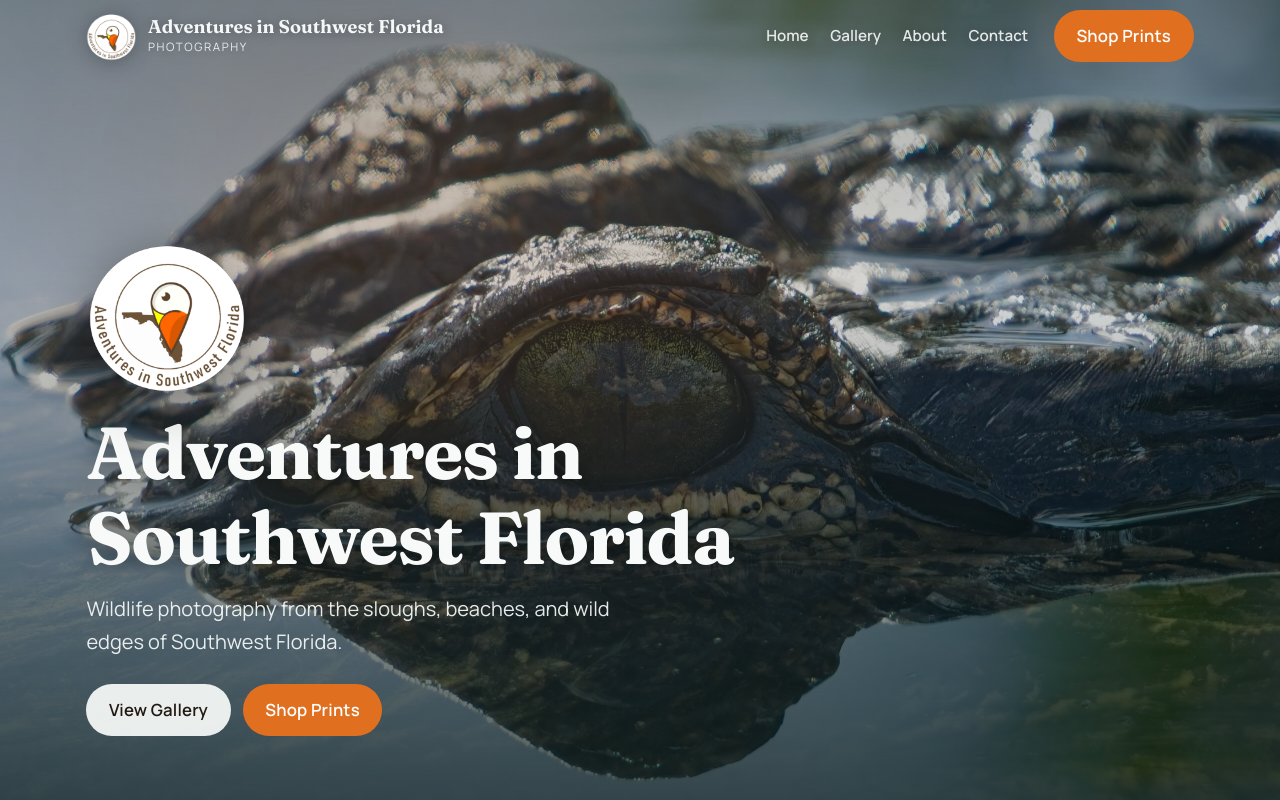
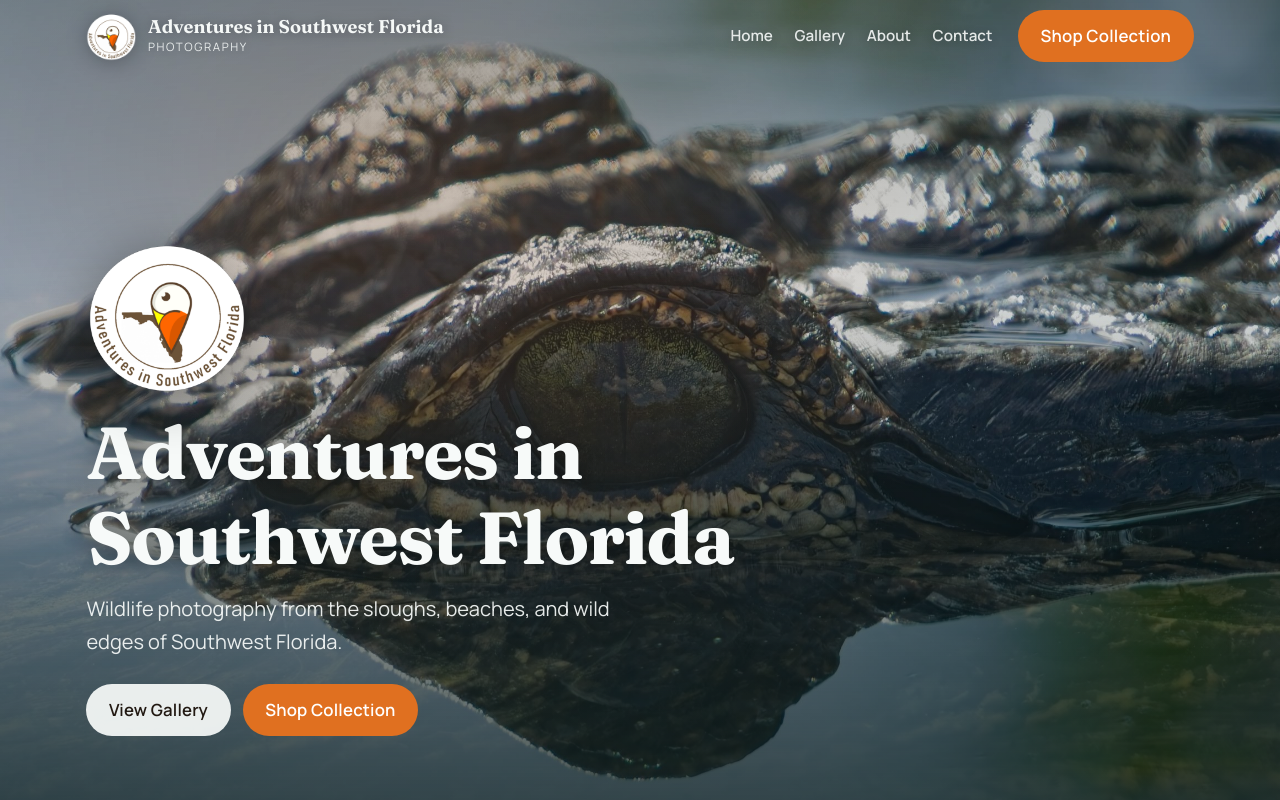
Before and after one commit to achuzan/adventuresswflorida.com, a React (Vite) app: page / in a window 1280 px wide. Shown: the top 800 px of the page. Built offline with nearby package versions, Linux system fonts and the light colour scheme; no server answers.

Commit message:
changing the shop button

```diff
--- a/src/components/Header.tsx
+++ b/src/components/Header.tsx
@@ -76,7 +76,7 @@ export function Header() {
             </NavLink>
           ))}
           <a className="btn btn--accent site-nav__shop" href={site.shopUrl}>
-            Shop Prints
+            Shop Collection
           </a>
         </nav>
       </div>
--- a/src/pages/HomePage.tsx
+++ b/src/pages/HomePage.tsx
@@ -39,7 +39,7 @@ export function HomePage() {
               View Gallery
             </Link>
             <a className="btn btn--accent" href={site.shopUrl}>
-              Shop Prints
+              Shop Collection
             </a>
           </div>
         </div>
--- a/src/pages/PhotoPage.tsx
+++ b/src/pages/PhotoPage.tsx
@@ -53,7 +53,7 @@ export function PhotoPage() {
           </p>
           <div className="photo-page__actions">
             <a className="btn btn--accent" href={shopHref}>
-              Shop Prints
+              Shop Collection
             </a>
             <Link className="text-link" to="/gallery">
               Back to Gallery
```
Also changed, not shown: 1 other file (tests, documents, lock files or other folders).
